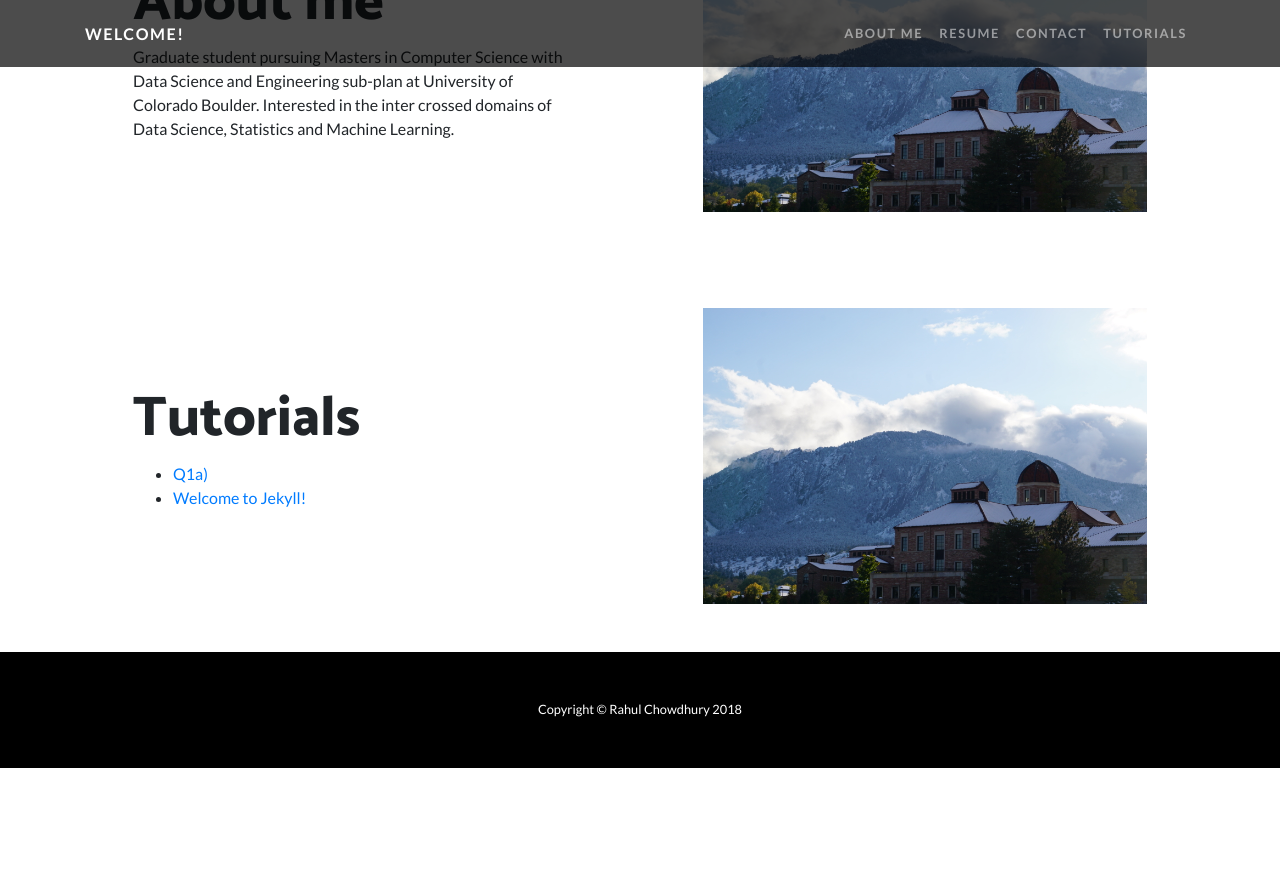
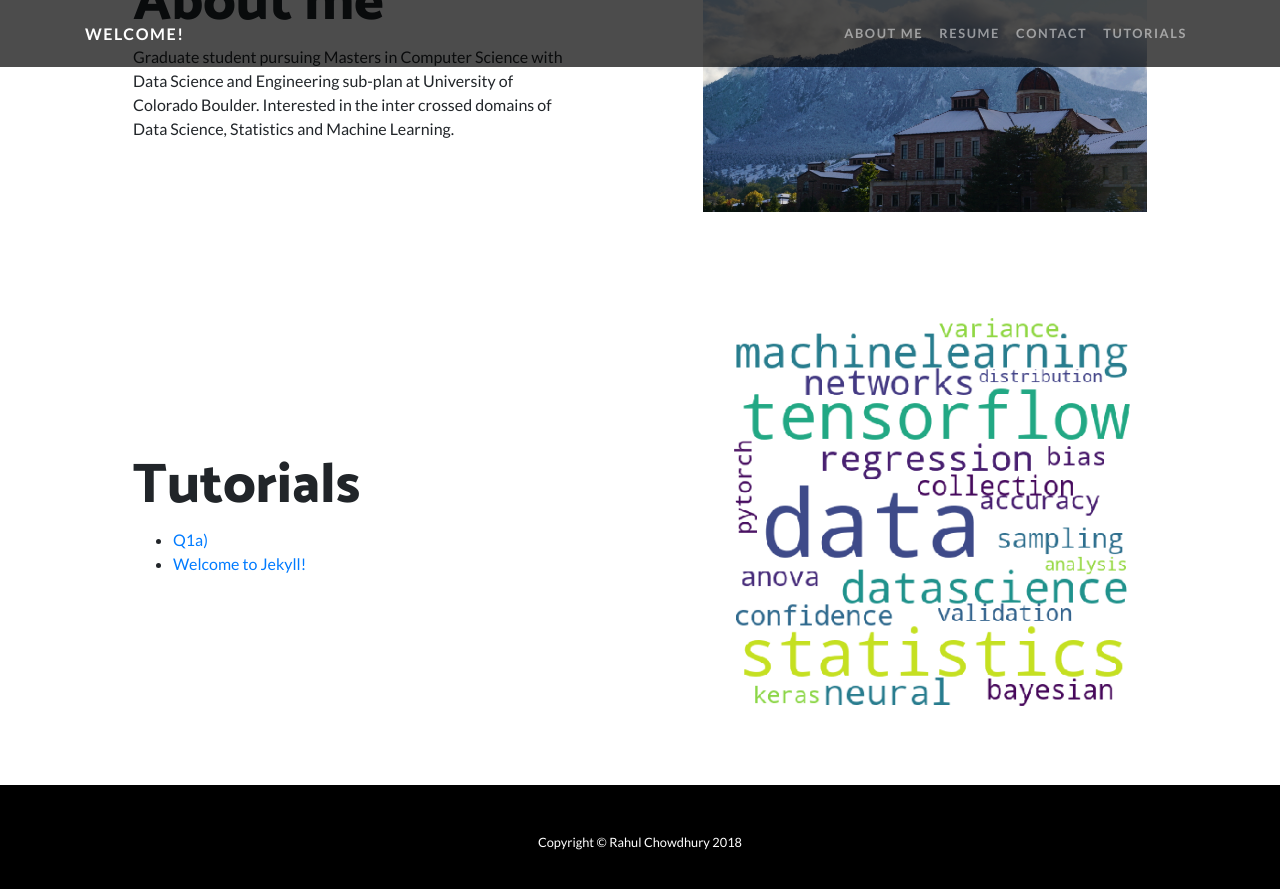
Before and after one commit to rc1208/rc1208.github.io, a Jekyll site: the page built from index.html, in a window 1280 px wide and 900 px high, scrolled down 1050 px. Shown: the top 889 px of the window. Built offline with Jekyll 4.4.1, drawn with Linux system fonts in a browser that asks for light colours; before the commit the page ends 1818 px from its top, so only the background shows below that.

Commit message:
Update index.html

```diff
--- a/index.html
+++ b/index.html
@@ -38,7 +38,7 @@
           <div class="col-lg-6 order-lg-2">
             <div class="p-5">
              <!--- <img class="img-fluid rounded-circle" src="img/CU.JPG" alt=""> --->
-              <img class ="img-fluid" src="img/CU.JPG" alt="">
+              <img class ="img-fluid" src="img/wordcloud.png" alt="">
             </div>
           </div>
           <div class="col-lg-6 order-lg-1">
```
